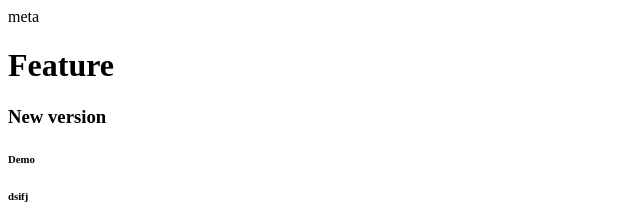
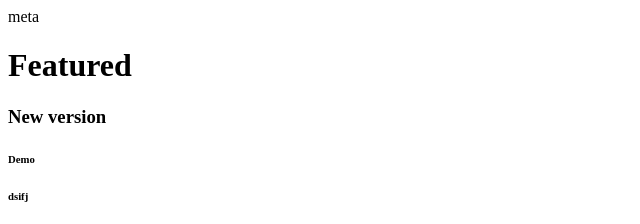
Before and after one commit to Jundevgit/project-demo, a plain HTML site: page index.html in a window 1280 px wide. Shown: the top 224 px of the page, 0-640 px from the left. Drawn offline with Linux system fonts and the light colour scheme.

Commit message:
update at A

```diff
--- a/index.html
+++ b/index.html
@@ -8,7 +8,7 @@
     <title>Git</title>
   </head>
   <body>
-    <h1>Feature</h1>
+    <h1>Featured</h1>
     <h3>New version</h3>
     <h6>Demo</h6>
     <h6>dsifj</h6>
```
